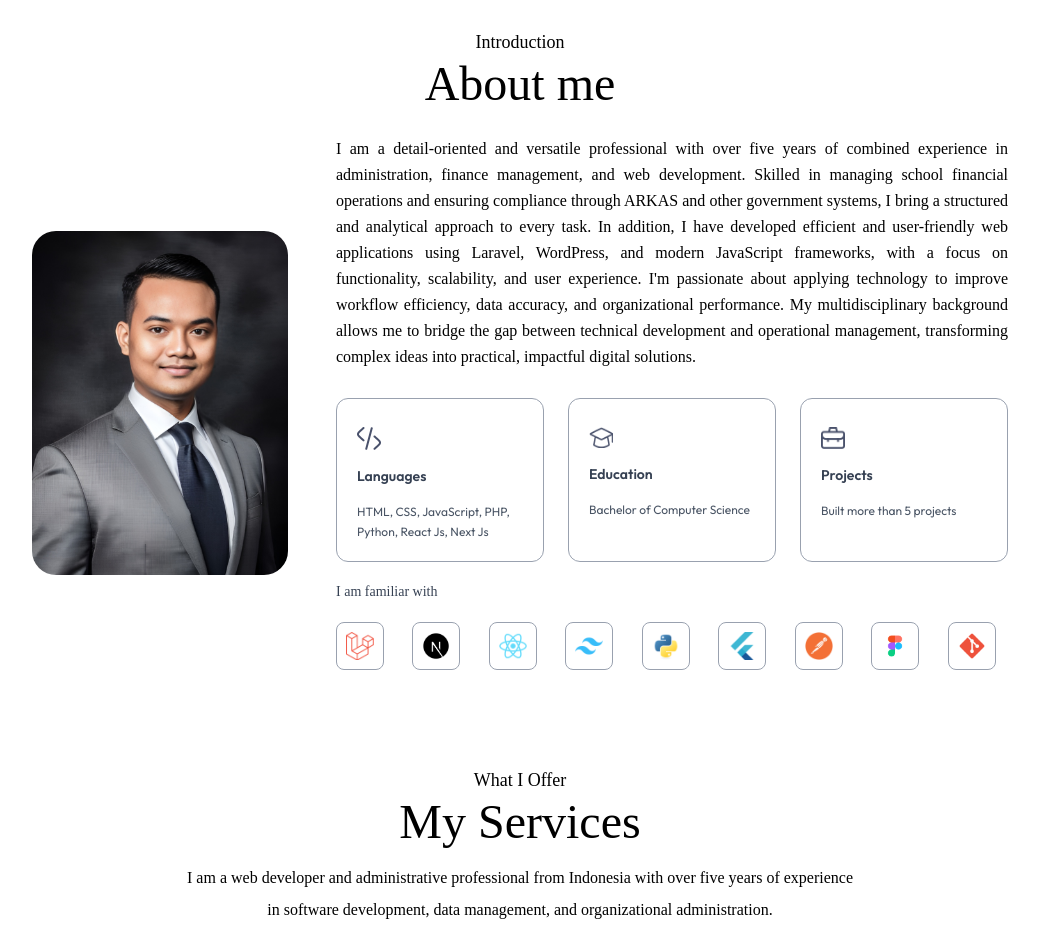
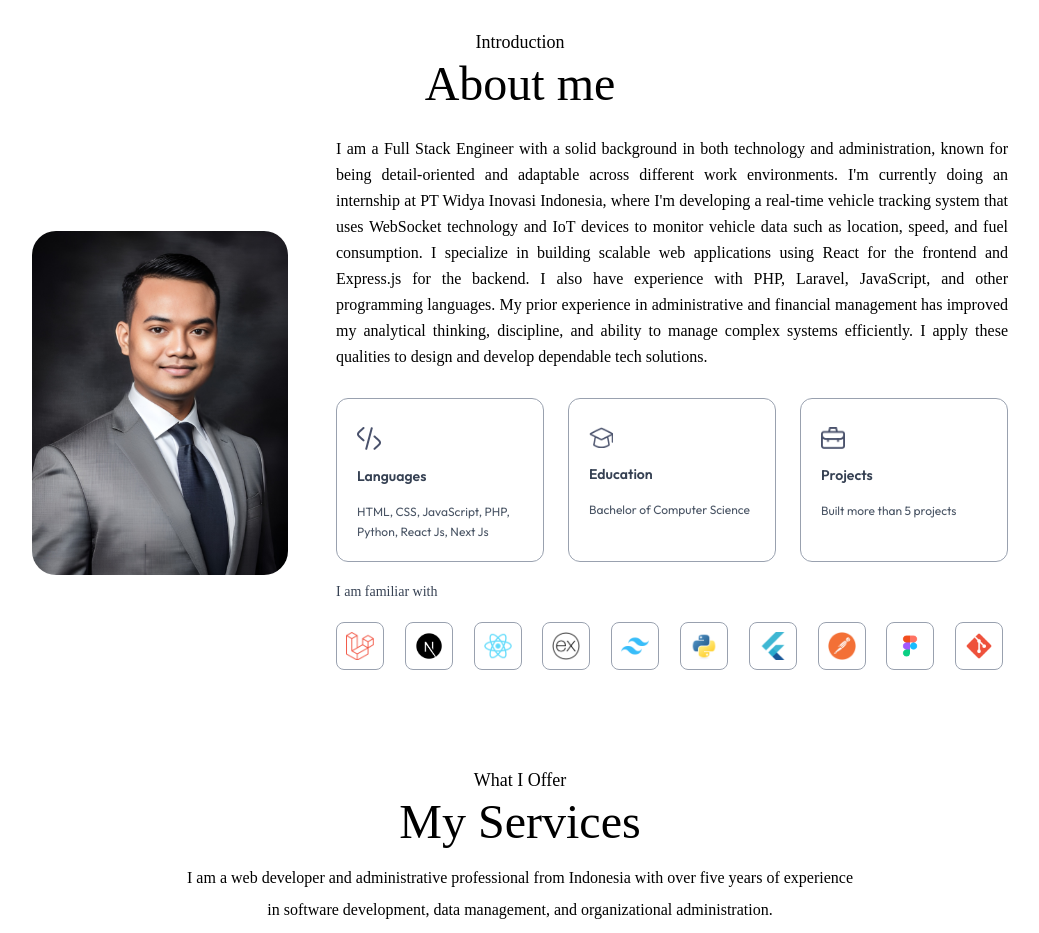
Before and after one commit to rendybp/my-portfolio, a Next.js app: page / in a window 1280 px wide. Shown: the part 840-1773 px from the top of the page, without its empty margins (120-1159 px from the left). Built offline with nearby package versions, Linux system fonts and the light colour scheme; a web font is replaced by a local one.

Commit message:
feat: updating about me description and adding new tools data

```diff
--- a/app/components/About.jsx
+++ b/app/components/About.jsx
@@ -57,7 +57,7 @@ const About = ({isDarkMode}) => {
                     transition={{duration: 0.6, delay:0.8}}
                     className='flex-1 max-w-2xl'>
                         <p className='mb-6 lg:mb-7 2xl:mb-10 font-ovo text-justify leading-relaxed 2xl:leading-loose'>
-                            I am a detail-oriented and versatile professional with over five years of combined experience in administration, finance management, and web development. Skilled in managing school financial operations and ensuring compliance through ARKAS and other government systems, I bring a structured and analytical approach to every task. In addition, I have developed efficient and user-friendly web applications using Laravel, WordPress, and modern JavaScript frameworks, with a focus on functionality, scalability, and user experience. I'm passionate about applying technology to improve workflow efficiency, data accuracy, and organizational performance. My multidisciplinary background allows me to bridge the gap between technical development and operational management, transforming complex ideas into practical, impactful digital solutions.
+                            I am a Full Stack Engineer with a solid background in both technology and administration, known for being detail-oriented and adaptable across different work environments. I'm currently doing an internship at PT Widya Inovasi Indonesia, where I'm developing a real-time vehicle tracking system that uses WebSocket technology and IoT devices to monitor vehicle data such as location, speed, and fuel consumption. I specialize in building scalable web applications using React for the frontend and Express.js for the backend. I also have experience with PHP, Laravel, JavaScript, and other programming languages. My prior experience in administrative and financial management has improved my analytical thinking, discipline, and ability to manage complex systems efficiently. I apply these qualities to design and develop dependable tech solutions.
                         </p>
 
                         <motion.ul
--- a/assets/assets.js
+++ b/assets/assets.js
@@ -42,6 +42,7 @@ import python_logo from './python_logo.png';
 import flutter_logo from './flutter_logo.png';
 import tailwindcss_logo from './tailwindcss_logo.png';
 import postman_logo from './postman_logo.png';
+import express_logo from './express_logo.png';
 import { link } from 'motion/react-client';
 
 export const assets = {
@@ -88,8 +89,8 @@ export const assets = {
     python_logo,
     flutter_logo,
     tailwindcss_logo,
-    postman_logo
-
+    postman_logo,
+    express_logo,
 };
 
 export const workData = [
@@ -136,6 +137,7 @@ export const toolsData = [
     {icon: assets.laravel_logo, link: 'https://laravel.com/'},
     {icon: assets.nextjs_logo, link: 'https://nextjs.org/'},
     {icon: assets.react_logo, link: 'https://reactjs.org/'},
+    {icon: assets.express_logo, link: 'https://www.expressjs.com/'},
     {icon: assets.tailwindcss_logo, link: 'https://tailwindcss.com/'},
     {icon: assets.python_logo, link: 'https://www.python.org/'},
     {icon: assets.flutter_logo, link: 'https://flutter.dev/'},
```
Also changed, not shown: assets/express_logo.png (added).
